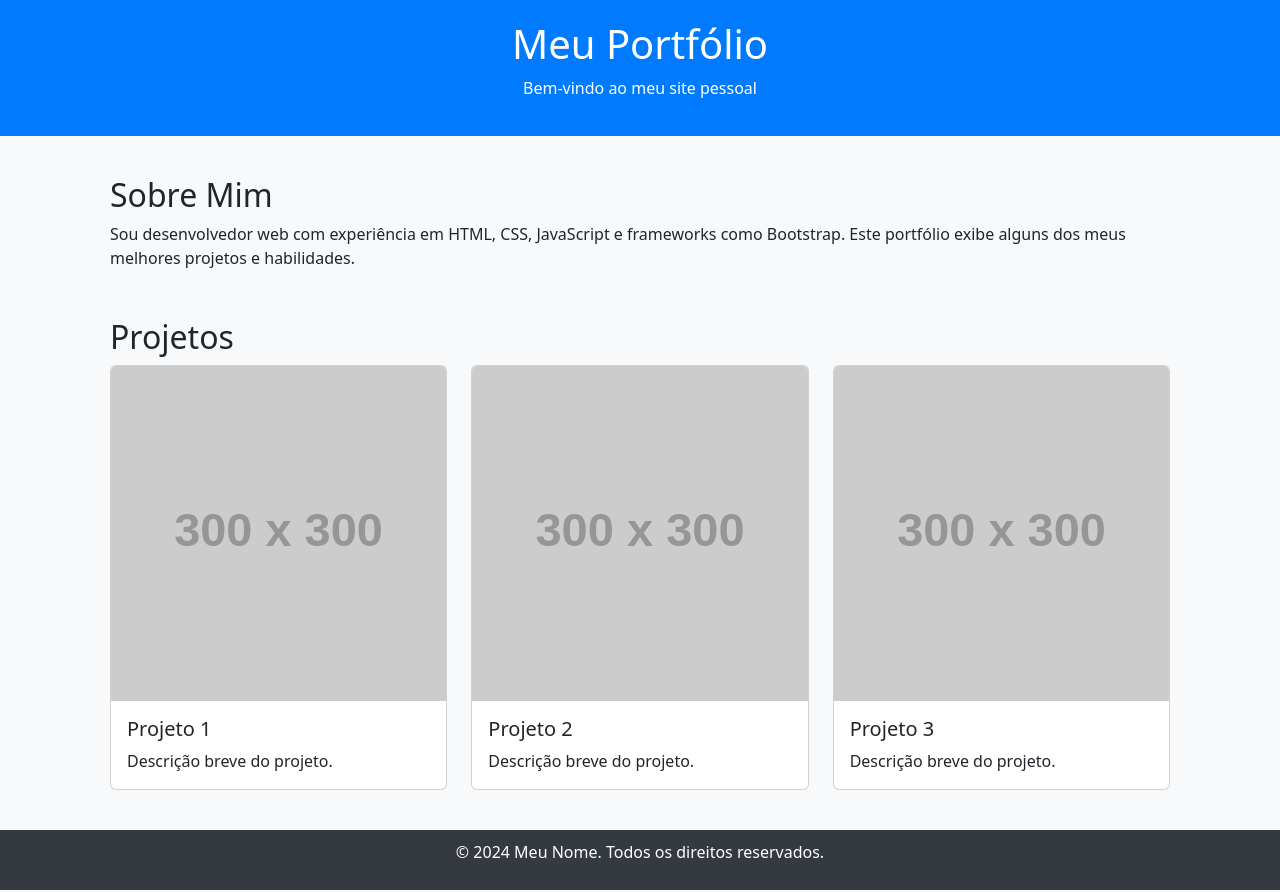
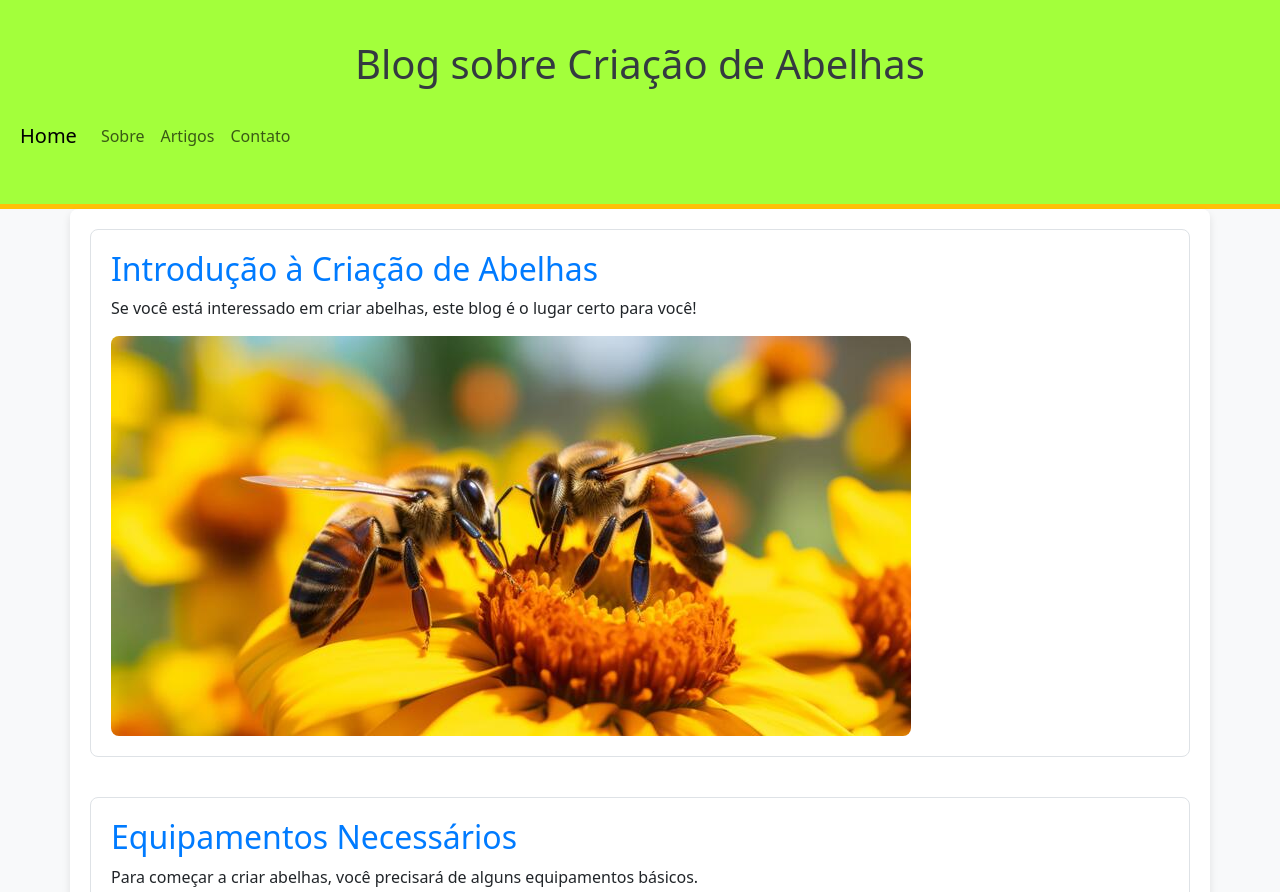
Before and after one commit to Genkky/meu-portfolio, a plain HTML site: page index.html in a window 1280 px wide. Shown: the top 892 px of the page. Drawn offline with nearby package versions, Linux system fonts and the light colour scheme; placeholder pictures from the web are drawn by us.

Commit message:
Implementação de css, pagina img e modificação arquivo index.html

```diff
--- a/index.html
+++ b/index.html
@@ -3,81 +3,59 @@
 <head>
     <meta charset="UTF-8">
     <meta name="viewport" content="width=device-width, initial-scale=1.0">
-    <title>Meu Portfólio</title>
+    <title>Blog sobre Criação de Abelhas</title>
     <link href="https://cdn.jsdelivr.net/npm/bootstrap@5.3.3/dist/css/bootstrap.min.css" rel="stylesheet" integrity="sha384-QWTKZyjpPEjISv5WaRU9OFeRpok6YctnYmDr5pNlyT2bRjXh0JMhjY6hW+ALEwIH" crossorigin="anonymous">
-    <style>
-        body {
-            background-color: #f8f9fa;
-        }
-        header {
-            background-color: #007bff;
-            color: white;
-            padding: 20px;
-            text-align: center;
-        }
-        .content {
-            padding: 40px;
-        }
-        footer {
-            background-color: #343a40;
-            color: white;
-            padding: 10px;
-            text-align: center;
-        }
-    </style>
+    <link rel="stylesheet" href="styles.css">
 </head>
 <body>
 
     <!-- Cabeçalho -->
     <header>
-        <h1>Meu Portfólio</h1>
-        <p>Bem-vindo ao meu site pessoal</p>
+        <h1>Blog sobre Criação de Abelhas</h1>
+        <nav class="navbar navbar-expand-lg navbar-light">
+            <a class="navbar-brand" href="#">Home</a>
+            <div class="collapse navbar-collapse">
+                <ul class="navbar-nav mr-auto">
+                    <li class="nav-item">
+                        <a class="nav-link" href="#">Sobre</a>
+                    </li>
+                    <li class="nav-item">
+                        <a class="nav-link" href="#">Artigos</a>
+                    </li>
+                    <li class="nav-item">
+                        <a class="nav-link" href="#">Contato</a>
+                    </li>
+                </ul>
+            </div>
+        </nav>
     </header>
 
     <!-- Corpo principal -->
-    <main class="container content">
+    <main class="container">
         <section>
-            <h2>Sobre Mim</h2>
-            <p>Sou desenvolvedor web com experiência em HTML, CSS, JavaScript e frameworks como Bootstrap. Este portfólio exibe alguns dos meus melhores projetos e habilidades.</p>
-        </section>
+            <div class="blog-post">
+                <h2>Introdução à Criação de Abelhas</h2>
+                <p>Se você está interessado em criar abelhas, este blog é o lugar certo para você!</p>
+                <img src="img/abelha1.jpeg" alt="Criação de Abelhas">
+            </div>
 
-        <section class="mt-5">
-            <h2>Projetos</h2>
-            <div class="row">
-                <div class="col-md-4">
-                    <div class="card">
-                        <img src="https://via.placeholder.com/300" class="card-img-top" alt="Projeto 1">
-                        <div class="card-body">
-                            <h5 class="card-title">Projeto 1</h5>
-                            <p class="card-text">Descrição breve do projeto.</p>
-                        </div>
-                    </div>
-                </div>
-                <div class="col-md-4">
-                    <div class="card">
-                        <img src="https://via.placeholder.com/300" class="card-img-top" alt="Projeto 2">
-                        <div class="card-body">
-                            <h5 class="card-title">Projeto 2</h5>
-                            <p class="card-text">Descrição breve do projeto.</p>
-                        </div>
-                    </div>
-                </div>
-                <div class="col-md-4">
-                    <div class="card">
-                        <img src="https://via.placeholder.com/300" class="card-img-top" alt="Projeto 3">
-                        <div class="card-body">
-                            <h5 class="card-title">Projeto 3</h5>
-                            <p class="card-text">Descrição breve do projeto.</p>
-                        </div>
-                    </div>
-                </div>
+            <div class="blog-post">
+                <h2>Equipamentos Necessários</h2>
+                <p>Para começar a criar abelhas, você precisará de alguns equipamentos básicos.</p>
+                <img src="img/abelha2.jpg" alt="Equipamentos de Apicultura">
+            </div>
+
+            <div class="blog-post">
+                <h2>Cuidados com as Abelhas</h2>
+                <p>Manter suas abelhas saudáveis é fundamental para o sucesso da apicultura.</p>
+                <img src="img/abelha3.jpg" alt="Cuidados com Abelhas">
             </div>
         </section>
     </main>
 
     <!-- Rodapé -->
     <footer>
-        <p>&copy; 2024 Meu Nome. Todos os direitos reservados.</p>
+        <p>&copy; 2024 Blog sobre Criação de Abelhas. Todos os direitos reservados.</p>
     </footer>
 
 </body>
--- /dev/null
+++ b/styles.css
@@ -0,0 +1,53 @@
+/* styles.css */
+body {
+    background-color: #f8f9fa;
+}
+
+header {
+    background-color: #a3ff3b; /* Cor de fundo mais forte */
+    color: #343a40;
+    padding: 40px 20px; /* Mais espaçamento vertical e horizontal */
+    text-align: center;
+    border-bottom: 5px solid #ffc107; /* Linha de cor no fundo do cabeçalho */
+}
+
+header h1 {
+    margin: 0;
+    font-size: 2.5rem; /* Tamanho maior do título */
+}
+
+header nav {
+    margin-top: 20px; /* Espaçamento entre o título e o menu de navegação */
+}
+
+footer {
+    background-color: #343a40;
+    color: white;
+    padding: 15px;
+    text-align: center;
+}
+
+.blog-post {
+    margin-bottom: 40px; /* Mais espaço entre as postagens */
+    background-color: #ffffff;
+    border: 1px solid #dee2e6;
+    border-radius: 8px;
+    padding: 20px;
+}
+
+.blog-post h2 {
+    color: #007bff; /* Cor do título das postagens */
+}
+
+.blog-post img {
+    max-width: 100%;
+    height: auto;
+    border-radius: 8px;
+}
+
+.container {
+    background-color: #ffffff; /* Fundo branco para o conteúdo principal */
+    padding: 20px;
+    border-radius: 8px;
+    box-shadow: 0 4px 8px rgba(0, 0, 0, 0.1);
+}
```
Also changed, not shown: img/abelha1.jpeg (added), img/abelha2.jpg (added), img/abelha3.jpg (added).
